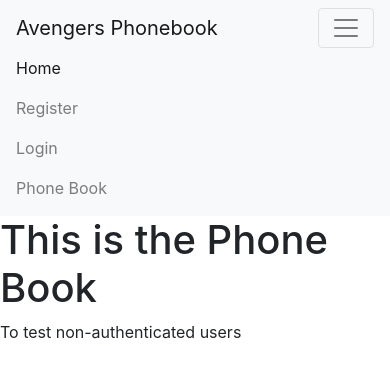
After one commit to cstevenson7/Flask-wk5-day3_Avenger_Login, a Flask app: page /phone_book in a window 390 px wide, after a click that opens the changed part. The commit adds this page. Shown: the top 378 px of the page. Run offline with Flask 2, Linux system fonts and the light colour scheme; a user stored in the database is signed in; tables that the repository leaves empty hold one stand-in row (values such as "Sample post"); some libraries are stand-ins or nearby versions.

Commit message:
added phone book page

```diff
--- a/avengers_phonebook/routes.py
+++ b/avengers_phonebook/routes.py
@@ -18,6 +18,12 @@ from flask_login import login_required, login_user, current_user, logout_user
 @app.route('/')  # decorator
 def home():
     return render_template("home.html")
+
+#HPhone_book route
+@app.route('/phone_book')  # decorator
+@login_required
+def phone_book():
+    return render_template("phone_book.html")
 
 #Register route
 @app.route('/register', methods= ['GET','POST'])  # decorator
--- a/avengers_phonebook/templates/nav.html
+++ b/avengers_phonebook/templates/nav.html
@@ -20,6 +20,14 @@
           <a class="nav-link" href="{{ url_for('login') }}">Login</a>
         </li>
 
+
+        <li class="nav-item">
+          <a class="nav-link" href="{{ url_for('phone_book') }}">Phone Book</a>
+        </li>
+
+
+
+
       </ul>
     </div>
   </nav>
--- /dev/null
+++ b/avengers_phonebook/templates/phone_book.html
@@ -0,0 +1,16 @@
+{% extends 'base.html' %}
+
+{% block content %}
+
+<h1 class="justify-content-center">This is the Phone Book</h1>
+
+
+<p>To test non-authenticated users</p>
+
+
+
+
+
+</form>
+
+{% endblock content %}
```
Also changed, not shown: avengers_phonebook/templates/add_phone.html (deleted, +0 -29 lines), README.md.
